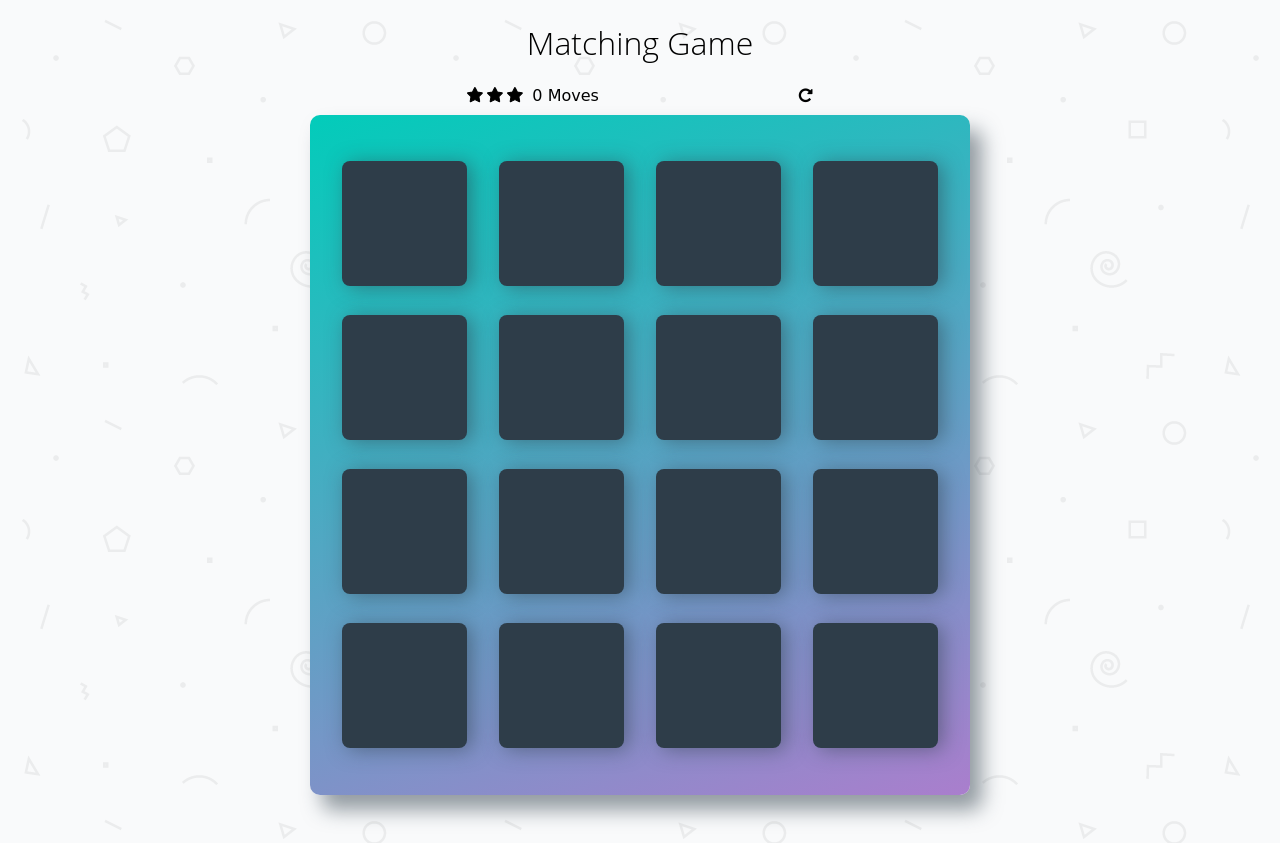
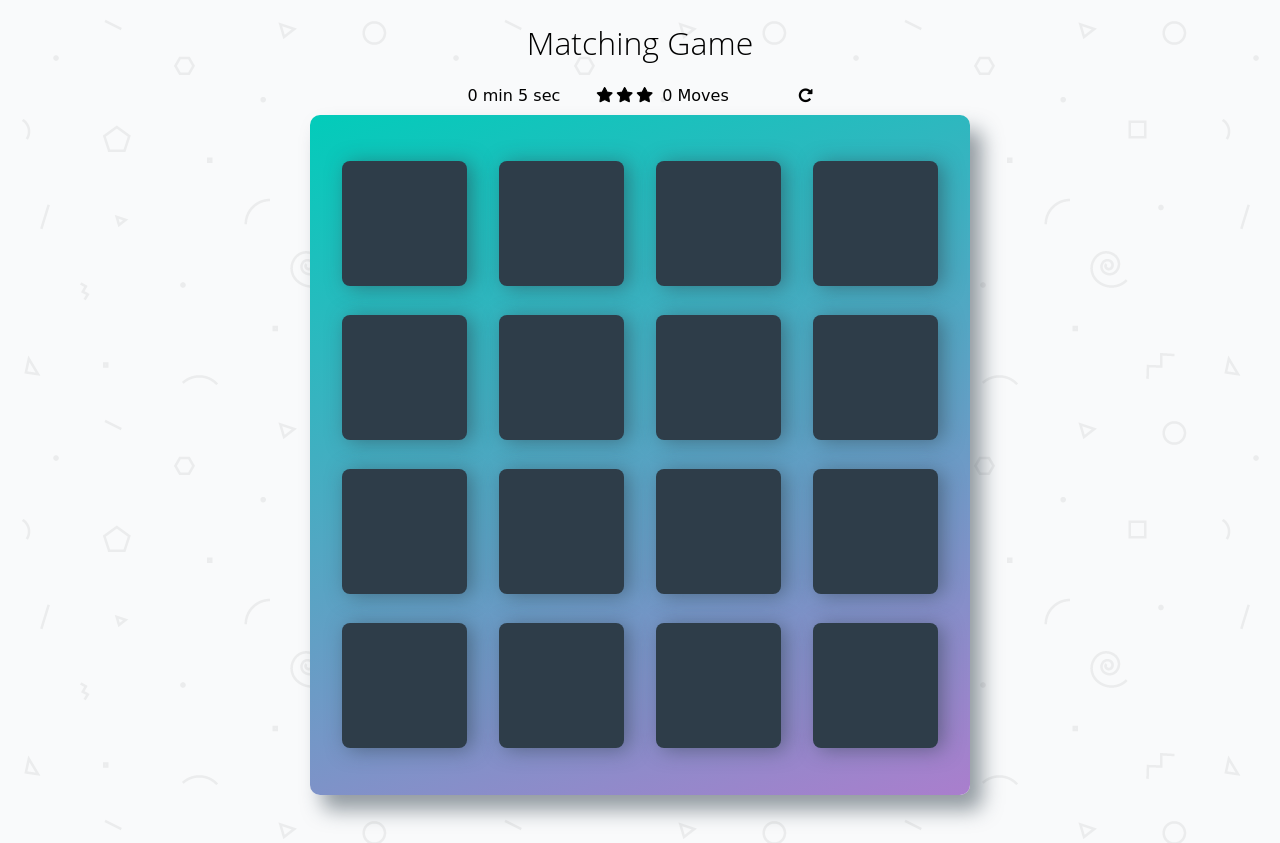
Before and after one commit to zhiyaoxiong/memory_game, a plain HTML site: page index.html in a window 1280 px wide. Drawn offline with Linux system fonts and the light colour scheme; a web font is replaced by a local one.

Commit message:
Add a timer function for the game.

```diff
--- a/css/app.css
+++ b/css/app.css
@@ -108,6 +108,11 @@ h1 {
     text-align: left;
     width: 345px;
     margin-bottom: 10px;
+}
+
+.score-panel .timer {
+    display: inline-block;
+    margin-right: 2em;
 }
 
 .score-panel .stars {
--- a/index.html
+++ b/index.html
@@ -18,6 +18,9 @@
         </header>
 
         <section class="score-panel">
+            <div class="timer">
+        		0 min 0 sec
+        	</div>
         	<ul class="stars">
         		<li><i class="fa fa-star"></i></li>
         		<li><i class="fa fa-star"></i></li>
--- a/js/app.js
+++ b/js/app.js
@@ -1,27 +1,36 @@
 var deck = document.querySelector('.deck');
 var listOfCards = document.querySelectorAll('.card');
 var listOfSymbols = document.querySelectorAll('.symbol');
+var timer = document.querySelector('.timer');
 var reset = document.querySelector('.reset');
 var moves = document.querySelector('.moves');
 var stars = document.querySelectorAll('.fa-star');
 var mask = document.getElementById('mask');
 var restart = document.getElementById('new-game');
+var minute = 0;
+var second = 0;
+var totalSecond = 0;
 var currentFlips = 0;
 var currentMoves = 0;
 var starMeasure = 3;
-var plural = 's';
+var plural = ['', 's'];
 var openedCards = 0;
 var openArray = new Array();
+var gameWon = false;
 
 // Initialization.
+var interval;
 startNewGame();
 
 deck.addEventListener('click', cardClick, true);
 reset.addEventListener('click', startNewGame);
 
 function startNewGame() {
+    window.clearInterval(interval);
+    gameWon = false;
     // Reset & shuffle the cards.
     var newGame = new Array();
+    timer.innerText = '0 min 0 sec';
     moves.innerText = '0';
     for (let i = 0; i < listOfCards.length; i++) {
         listOfCards[i].className = 'card';
@@ -32,6 +41,9 @@ function startNewGame() {
         listOfSymbols[j].className = newGame[j];
     }
     // Reset the score panel.
+    minute = 0;
+    second = 0;
+    totalSecond = 0;
     currentFlips = 0;
     currentMoves = 0;
     for (let k = 0; k < stars.length; k++) {
@@ -39,8 +51,10 @@ function startNewGame() {
     }
     openArray = [];
     openedCards = 0;
-    wonCount = 0;
+    plural = ['', 's'];
+    interval = window.setInterval(gameTimer, 1000);
 }
+
 // The 'shuffle' function from http://stackoverflow.com/a/2450976
 function shuffle(array) {
     var currentIndex = array.length, temporaryValue, randomIndex;
@@ -52,6 +66,17 @@ function shuffle(array) {
         array[randomIndex] = temporaryValue;
     }
     return array;
+}
+
+function gameTimer() {
+    if (gameWon == true) {
+        window.clearInterval(interval);
+    } else {
+        totalSecond += 1;
+        minute = Math.floor(totalSecond / 60);
+        second = totalSecond % 60;
+        timer.innerText = minute + ' min ' + second + ' sec';
+    }
 }
 
 function cardClick(event) {
@@ -143,15 +168,19 @@ function movesAndStars() {
 }
 
 function won() {
-    // 'Star' instead of 'stars' for one or no star.
+    gameWon = true;
+    // Check plural for 'star' and 'minute'.
+    if (minute > 1) {
+        plural[0] = 's';
+    }
     if (starMeasure <= 1) {
-        plural = '';
+        plural[1] = '';
     }
     // Alert animation from https://sweetalert2.github.io
     swal({
         title: 'Congratulations!!',
         type: 'success',
-        text: 'You have won the game with ' + currentMoves + ' moves and ' + starMeasure + ' star' + plural + '!',
+        text: 'You have won the game in ' + minute + ' minute' + plural[0] + ' ' + second + ' seconds, with ' + currentMoves + ' moves and ' + starMeasure + ' star' + plural[1] + '!',
         confirmButtonText: 'Restart'
     }).then((result) => {
         if (result.value) {
```
